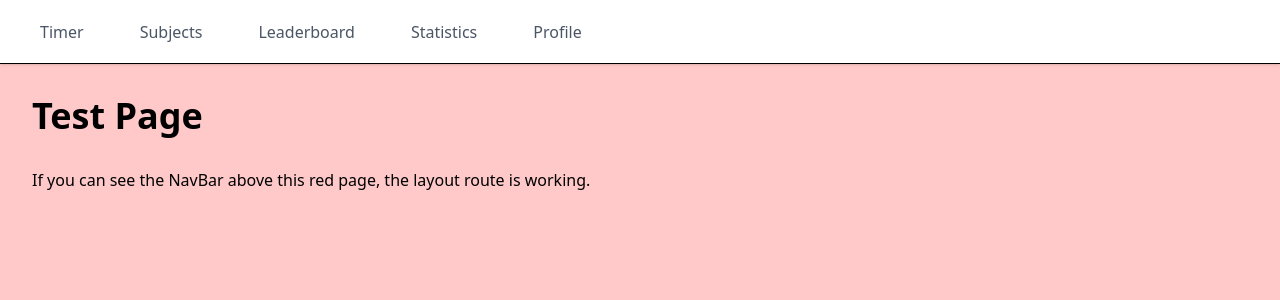
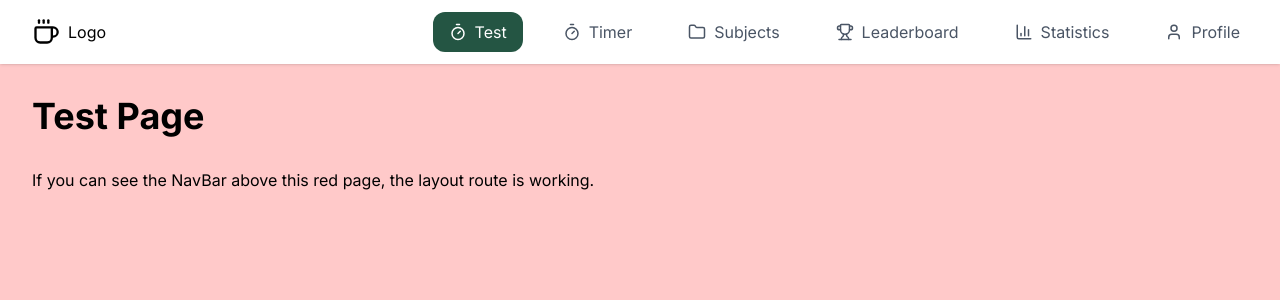
Before and after one commit to ShongMao/Study-Timer-App, a React app in the folder frontend/: page /test in a window 1280 px wide. Shown: the top 300 px of the page. Built offline with nearby package versions, Linux system fonts and the light colour scheme; the HTML template or start-up script is replaced by a standard one.

Commit message:
LV/FEAT/ styled navbar, added scrolling and active page highlighting

```diff
--- a/frontend/package.json
+++ b/frontend/package.json
@@ -10,7 +10,9 @@
     "preview": "vite preview"
   },
   "dependencies": {
+    "@fontsource/inter": "^5.2.8",
     "@tailwindcss/vite": "^4.1.18",
+    "lucide-react": "^0.561.0",
     "react": "^19.2.0",
     "react-dom": "^19.2.0",
     "react-router-dom": "^7.10.1"
--- a/frontend/src/index.css
+++ b/frontend/src/index.css
@@ -1,7 +1,12 @@
 @import "tailwindcss";
 
+:root {
+  font-family: 'Inter', system-ui, -apple-system, BlinkMacSystemFont,
+    'Segoe UI', Roboto, sans-serif;
+}
+
 html, body, #root {
-  height: 100%;
+  /* height: 100%; */
   margin: 0;
-  padding: 0;
+  /* padd ing: 0; */
 }
--- a/frontend/src/main.tsx
+++ b/frontend/src/main.tsx
@@ -2,6 +2,10 @@ import { StrictMode } from 'react'
 import { createRoot } from 'react-dom/client'
 import { BrowserRouter  } from 'react-router-dom'
 import './index.css';
+import '@fontsource/inter/400.css'
+import '@fontsource/inter/500.css'
+import '@fontsource/inter/600.css'
+import '@fontsource/inter/700.css'
 import App from './app/App.tsx'
 
 createRoot(document.getElementById('root')!).render(
--- a/frontend/src/shared/components/NavBar.tsx
+++ b/frontend/src/shared/components/NavBar.tsx
@@ -1,22 +1,44 @@
 import { NavLink } from "react-router-dom";
+import {
+  Timer,
+  Folder,
+  Trophy,
+  BarChart3,
+  User,
+  Coffee
+} from "lucide-react";
 
 export default function NavBar() {
   // Used to highlight the title of the page that the user is currently on in the navbar.
+  // Change bg-[#245543] to more suitable background color later.
   const linkClass = ({ isActive }: { isActive: boolean }) =>
-  `transition-colors ${
+  `flex items-center gap-2 transition-colors px-4 py-2 rounded-xl ${
     isActive
-      ? 'bg-amber-800 text-white'
+      ? 'bg-[#245543] text-white'
       : 'text-gray-600 hover:bg-gray-100'
-  } px-4 py-2 rounded-xl`;
+  }`;
 
   return (
-    <header className="fixed top-0 left-0 right-0 h-16 bg-white border-b shadow-sm z-50">
-      <nav className="max-w-7xl mx-auto h-full flex items-center gap-6 px-6">
-        <NavLink to="/timer" className={linkClass}>Timer</NavLink>
-        <NavLink to="/subjects" className={linkClass}>Subjects</NavLink>
-        <NavLink to="/leaderboard" className={linkClass}>Leaderboard</NavLink>
-        <NavLink to="/statistics" className={linkClass}>Statistics</NavLink>
-        <NavLink to="/profile" className={linkClass}>Profile</NavLink>
+    <header className="fixed top-0 left-0 right-0 h-16 bg-white shadow-sm z-50 flex items-center overflow-x-auto scrollbar-hide">
+      {/* Container for the logo (TODO) */}
+      <nav className="ml-4 flex items-center gap-2">
+        <NavLink to="/timer" className="flex items-center gap-2 transition-colors px-4 py-2 rounded-xl"><Coffee size={28} />Logo</NavLink>
+      </nav>
+
+      {/* Spacer to push nav links to the right */}
+      <div className="flex-1 min-w-6" />
+
+      {/* Allows for scrolling of the navbar when the screen is collapsed */}
+      <nav className="h-full flex items-center">
+        {/* Change pr-* for the spacing of the navigation links */}
+        <div className="ml-auto flex items-center gap-6 pr-6">
+          <NavLink to="/test" className={linkClass}><Timer size={18} />Test</NavLink>
+          <NavLink to="/timer" className={linkClass}><Timer size={18} />Timer</NavLink>
+          <NavLink to="/subjects" className={linkClass}><Folder size={18} />Subjects</NavLink>
+          <NavLink to="/leaderboard" className={linkClass}><Trophy size={18} />Leaderboard</NavLink>
+          <NavLink to="/statistics" className={linkClass}><BarChart3 size={18} />Statistics</NavLink>
+          <NavLink to="/profile" className={linkClass}><User size={18} />Profile</NavLink>
+        </div>
       </nav>
 
     </header>
```
Also changed, not shown: 1 other file (tests, documents, lock files or other folders).
